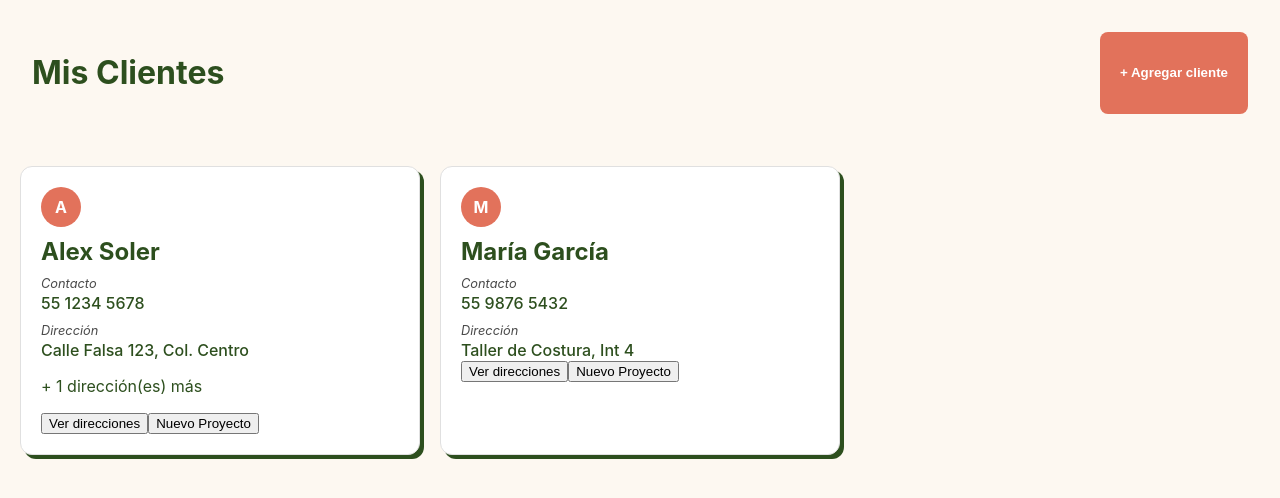
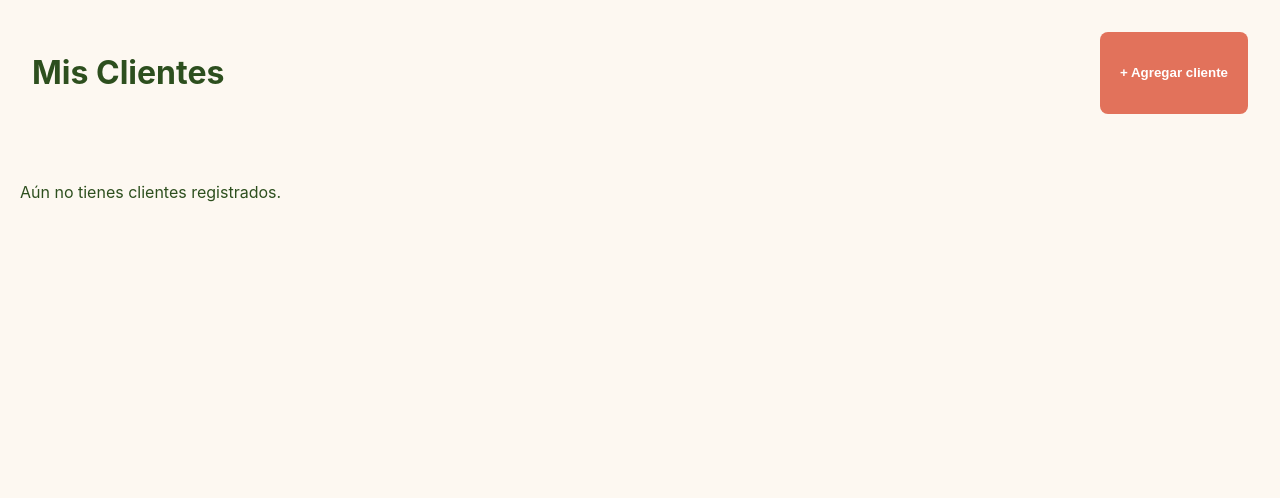
Before and after one commit to WastedTalent55/andamio-app, an Angular app in the folder andamio-frontend/: page /clientes in a window 1280 px wide. Shown: the top 498 px of the page. Built offline with nearby package versions, Linux system fonts and the light colour scheme.

Commit message:
feat: implementar ClienteService con persistencia en LocalStorage

```diff
--- /dev/null
+++ b/andamio-frontend/src/app/data/services/cliente.service.ts
@@ -0,0 +1,25 @@
+import { Injectable } from '@angular/core';
+import { Cliente } from '../models/cliente.model';
+
+@Injectable({
+  providedIn: 'root'
+})
+
+export class ClienteService {
+  private readonly STORAGE_KEY = 'andamio_clientes';
+
+  constructor() { }
+
+  // Obtener clientes del LocalStorage
+  getClientes(): Cliente[] {
+    const data = localStorage.getItem(this.STORAGE_KEY);
+    return data ? JSON.parse(data) : [];
+  }
+
+  // Guardar un nuevo cliente
+  agregarCliente(cliente: Cliente): void {
+    const clientes = this.getClientes();
+    clientes.push(cliente);
+    localStorage.setItem(this.STORAGE_KEY, JSON.stringify(clientes));
+  }
+}
--- a/andamio-frontend/src/app/modules/clientes/pages/list-clientes/list-clientes.component.ts
+++ b/andamio-frontend/src/app/modules/clientes/pages/list-clientes/list-clientes.component.ts
@@ -1,4 +1,5 @@
-import { Component } from '@angular/core';
+import { Component, OnInit } from '@angular/core';
+import { ClienteService } from '../../../../data/services/cliente.service';
 import { Cliente } from '../../../../data/models/cliente.model';
 import { ClienteFormComponent } from '../../components/cliente-form/cliente-form.component';
 
@@ -8,26 +9,23 @@ import { ClienteFormComponent } from '../../components/cliente-form/cliente-form
   templateUrl: './list-clientes.component.html',
   styleUrl: './list-clientes.component.scss'
 })
-export class ListClientesComponent {
-  misClientes: Cliente[] = [
-    {
-      id: 1,
-      nombre: 'Alex Soler',
-      contacto: '55 1234 5678',
-      ubicaciones: ['Calle Falsa 123, Col. Centro', 'Av. Siempre Viva 742']
-    },
-    {
-      id: 2,
-      nombre: 'María García',
-      contacto: '55 9876 5432',
-      ubicaciones: ['Taller de Costura, Int 4']
-    }
-  ];
-
+export class ListClientesComponent implements OnInit {
+  misClientes: Cliente[] = [];
   mostrarModal = false;
 
-agregarALista(nuevo: Cliente) {
-  this.misClientes.push(nuevo);
-  this.mostrarModal = false;
+  constructor(private clienteService: ClienteService) {}
+
+  ngOnInit(): void {
+    this.cargarClientes();
+  }
+
+  cargarClientes() {
+    this.misClientes = this.clienteService.getClientes();
+  }
+
+  agregarALista(nuevo: Cliente) {
+    this.clienteService.agregarCliente(nuevo); // Guarda en LocalStorage
+    this.cargarClientes(); // Refresca la lista
+    this.mostrarModal = false;
+  }
 }
-}
```
Also changed, not shown: 1 other file (tests, documents, lock files or other folders).
